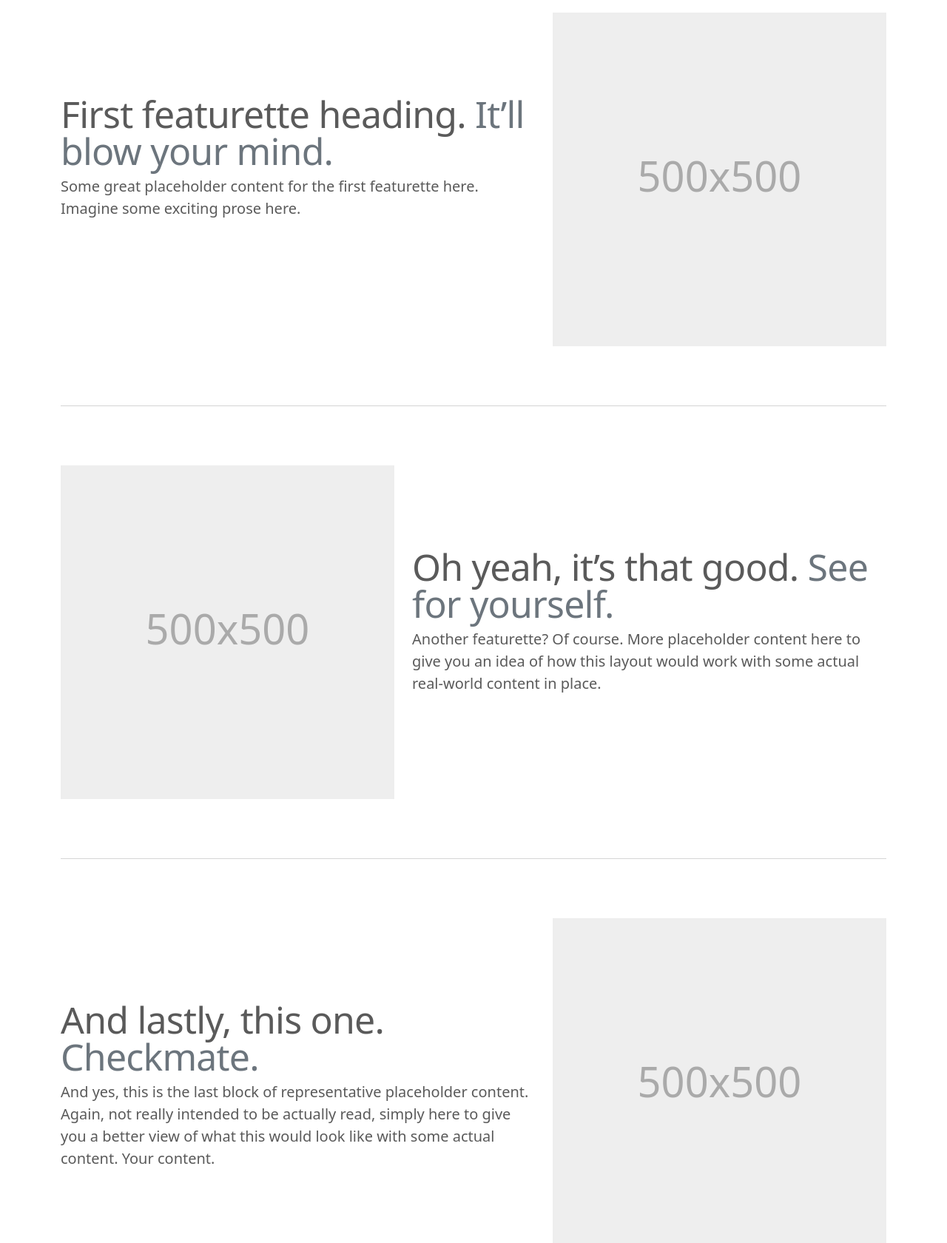
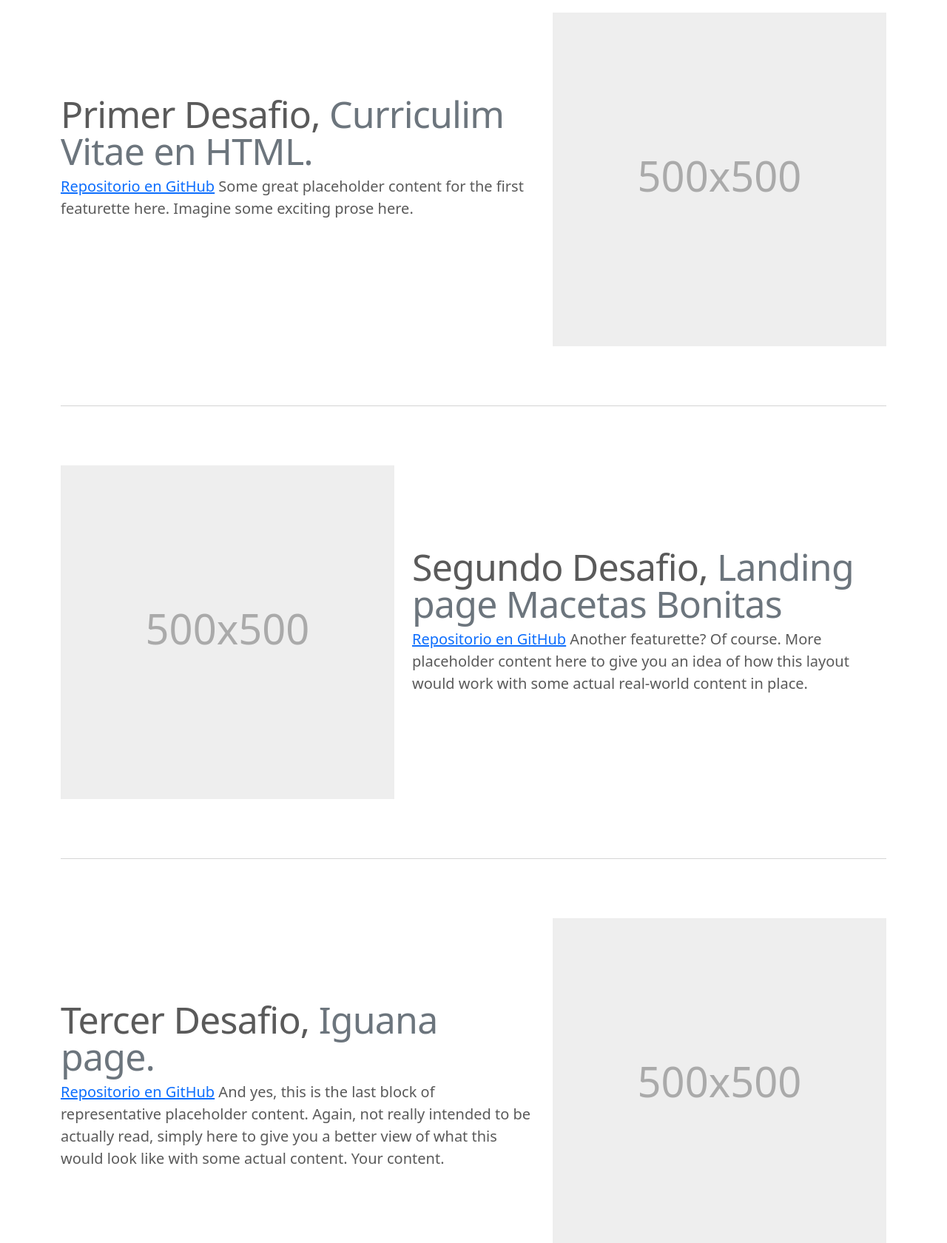
Before and after one commit to Gaboxe/Gaboxe.github.io, a plain HTML site: page index.html in a window 1280 px wide. Shown: the part 1120-2800 px from the top of the page at 74% size. Drawn offline with nearby package versions, Linux system fonts and the light colour scheme.

Commit message:
agregan titulos y links hacia desafios en main Desafios, tambien se edita el footer

```diff
--- a/index.html
+++ b/index.html
@@ -45,10 +45,10 @@
 
                         <!-- lista de fork's -->
                         <li class="nav-item dropdown">
-                            <a class="nav-link dropdown-toggle" data-bs-toggle="dropdown" href="#" role="button" aria-expanded="false">FORKS'S</a>
+                            <a class="nav-link dropdown-toggle" data-bs-toggle="dropdown" href="#" role="button" aria-expanded="false">FORK'S</a>
                             <ul class="dropdown-menu">
-                              <li><a class="dropdown-item" href="https://github.com/Gaboxe/fork-1_upforks_io_git">Forkeo-1_prueba</a></li>
-                              <li><a class="dropdown-item" href="https://github.com/Gaboxe/fork-2_upforks_io_git">Forkeo-2_prueba</a></li>
+                              <li><a class="dropdown-item" href="https://github.com/Gaboxe/fork-1_upforks_io_git">Fork-1_prueba</a></li>
+                              <li><a class="dropdown-item" href="https://github.com/Gaboxe/fork-2_upforks_io_git">Fork-2_prueba</a></li>
                               <li><a class="dropdown-item" href="https://github.com/Gaboxe/desafio-5_git_and_github_fdsw-github">Primer Forkeo desafio-5</a></li>
                             </ul>
                         </li>
@@ -196,7 +196,7 @@
         <!-- Wrap the rest of the page in another container to center all the content. -->
         <!-- envuelva el resto de la pagina en otro contenedor para centrar todo el contenido -->
 
-        <!-- contenedor marketing (desafios)-->
+        <!-- contenedor marketing -->
         <div id="marketing" class="container marketing">
 
             <!-- Three columns of text below the carousel -->
@@ -257,17 +257,22 @@
 
             <!-- START THE FEATURETTES -->
             <!-- inicio de los reportajes -->
+            <!-- DESAFIOS =============================================================-->
             <hr class="featurette-divider"> <!-- separador -->
 
             <div id="desafio-1" class="row featurette">
 
                 <div class="col-md-7">
-                    <h2 class="featurette-heading">First featurette heading. <span class="text-muted">It’ll blow your
-                            mind.</span>
+                    <h2 class="featurette-heading">
+
+                        Primer Desafio, <span class="text-muted">Curriculim Vitae en HTML.</span>
+
                     </h2>
-                    <p class="lead">Some great placeholder content for the first featurette here. Imagine some exciting
-                        prose
-                        here.</p>
+                    <p class="lead">
+                        <a href="https://github.com/Gaboxe/desafio-1_cv_html">Repositorio en GitHub</a>
+                        Some great placeholder content for the first featurette here. Imagine some exciting
+                        prose here.
+                    </p>
                 </div>
 
                 <div class="col-md-5">
@@ -291,9 +296,10 @@
 
                 <div class="col-md-7 order-md-2">
 
-                    <h2 class="featurette-heading">Oh yeah, it’s that good. <span class="text-muted">See for
-                            yourself.</span></h2>
-                    <p class="lead">Another featurette? Of course. More placeholder content here to give you an idea of
+                    <h2 class="featurette-heading">Segundo Desafio, <span class="text-muted">Landing page Macetas Bonitas</span></h2>
+                    <p class="lead">
+                        <a href="https://github.com/Gaboxe/desafio-2_landing_page">Repositorio en GitHub</a>
+                        Another featurette? Of course. More placeholder content here to give you an idea of
                         how this
                         layout would work with some actual real-world content in place.
                     </p>
@@ -318,8 +324,10 @@
 
             <div id="desafio-3" class="row featurette">
                 <div class="col-md-7">
-                    <h2 class="featurette-heading">And lastly, this one. <span class="text-muted">Checkmate.</span></h2>
-                    <p class="lead">And yes, this is the last block of representative placeholder content. Again, not
+                    <h2 class="featurette-heading">Tercer Desafio, <span class="text-muted">Iguana page.</span></h2>
+                    <p class="lead">
+                        <a href="https://github.com/Gaboxe/desafio-3_iguana_page">Repositorio en GitHub</a>
+                        And yes, this is the last block of representative placeholder content. Again, not
                         really
                         intended to be actually read, simply here to give you a better view of what this would look like
                         with some
@@ -343,9 +351,10 @@
 
                 <div class="col-md-7 order-md-2">
 
-                    <h2 class="featurette-heading">Oh yeah, it’s that good. <span class="text-muted">See for
-                            yourself.</span></h2>
-                    <p class="lead">Another featurette? Of course. More placeholder content here to give you an idea of
+                    <h2 class="featurette-heading">Cuarto Desafio, <span class="text-muted">Cuppon page</span></h2>
+                    <p class="lead">
+                        <a href="https://github.com/Gaboxe/desafio-4_cuppon">Repositorio en GitHub</a>
+                        Another featurette? Of course. More placeholder content here to give you an idea of
                         how this
                         layout would work with some actual real-world content in place.
                     </p>
@@ -370,8 +379,10 @@
 
             <div id="desafio-5" class="row featurette">
                 <div class="col-md-7">
-                    <h2 class="featurette-heading">And lastly, this one. <span class="text-muted">Checkmate.</span></h2>
-                    <p class="lead">And yes, this is the last block of representative placeholder content. Again, not
+                    <h2 class="featurette-heading">Quinto Desafio, <span class="text-muted">Git and Github forkeo.</span></h2>
+                    <p class="lead">
+                        <a href="https://github.com/Gaboxe/desafio-5_git_and_github_fdsw-github">Repositorio en GitHub</a>
+                        And yes, this is the last block of representative placeholder content. Again, not
                         really
                         intended to be actually read, simply here to give you a better view of what this would look like
                         with some
@@ -401,7 +412,7 @@
         <footer class="container">
 
             <p class="float-end"><a href="#">Back to top</a></p>
-            <p>&copy; 2017–2021 Company, Inc. &middot; <a href="#">Privacy</a> &middot; <a href="#">Terms</a></p>
+            <p>Copyright &copy; All Rights Reserved Gabriel Toledo &middot; <a href="#">Privacy</a> &middot; <a href="#">Terms</a></p>
 
         </footer>
 
```
